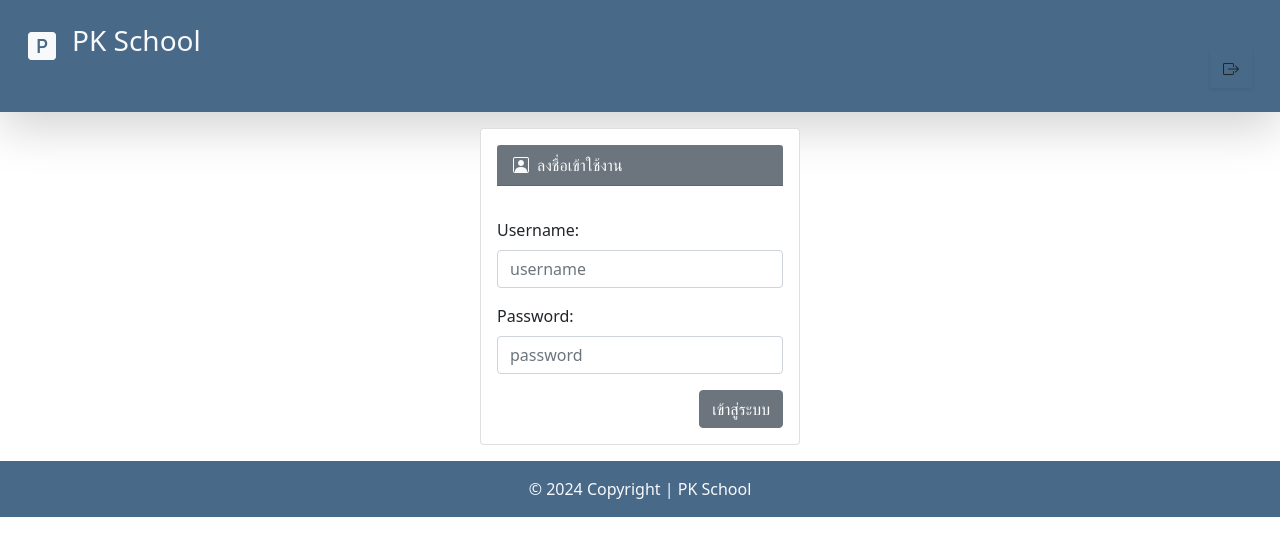
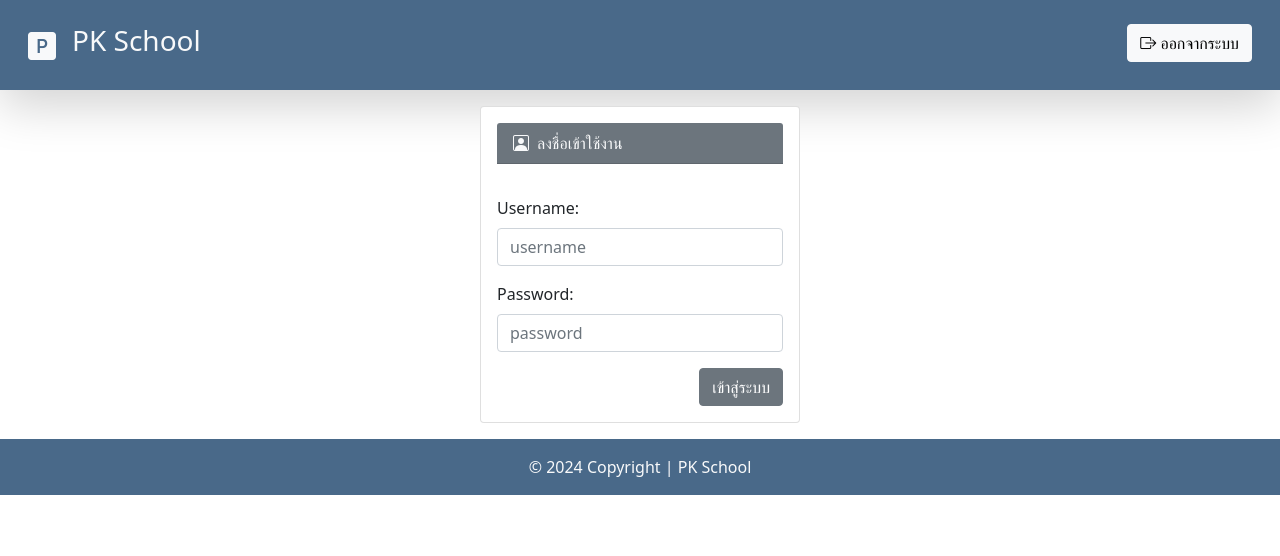
Before and after one commit to poeyjeong/ITD62-276, a plain HTML site: page school/index.html in a window 1280 px wide. Drawn offline with nearby package versions, Linux system fonts and the light colour scheme; some packages are replaced by stand-ins of ours; no server answers; a script that the page names is missing.

Commit message:
Update index.html
แก้ปุ่ม "ออกจากระบบ"

```diff
--- a/school/index.html
+++ b/school/index.html
@@ -30,9 +30,9 @@
             <h3 class="float-start ms-3">PK School</h3>
             <div class="float-end" id="userBar">
                 <p class="d-inline me-2 align-middle" id="user"></p>
-                <div class="round shadow-sm">
-                    <i class="btn bi bi-box-arrow-right" onClick='Logout()'></i>
-                </div>
+                <button type="button" class="btn btn-light" onClick='Logout()'>
+                    <i class="bi bi-box-arrow-right"></i> ออกจากระบบ
+                </button>
             </div>
         </div>
     </nav>
```
